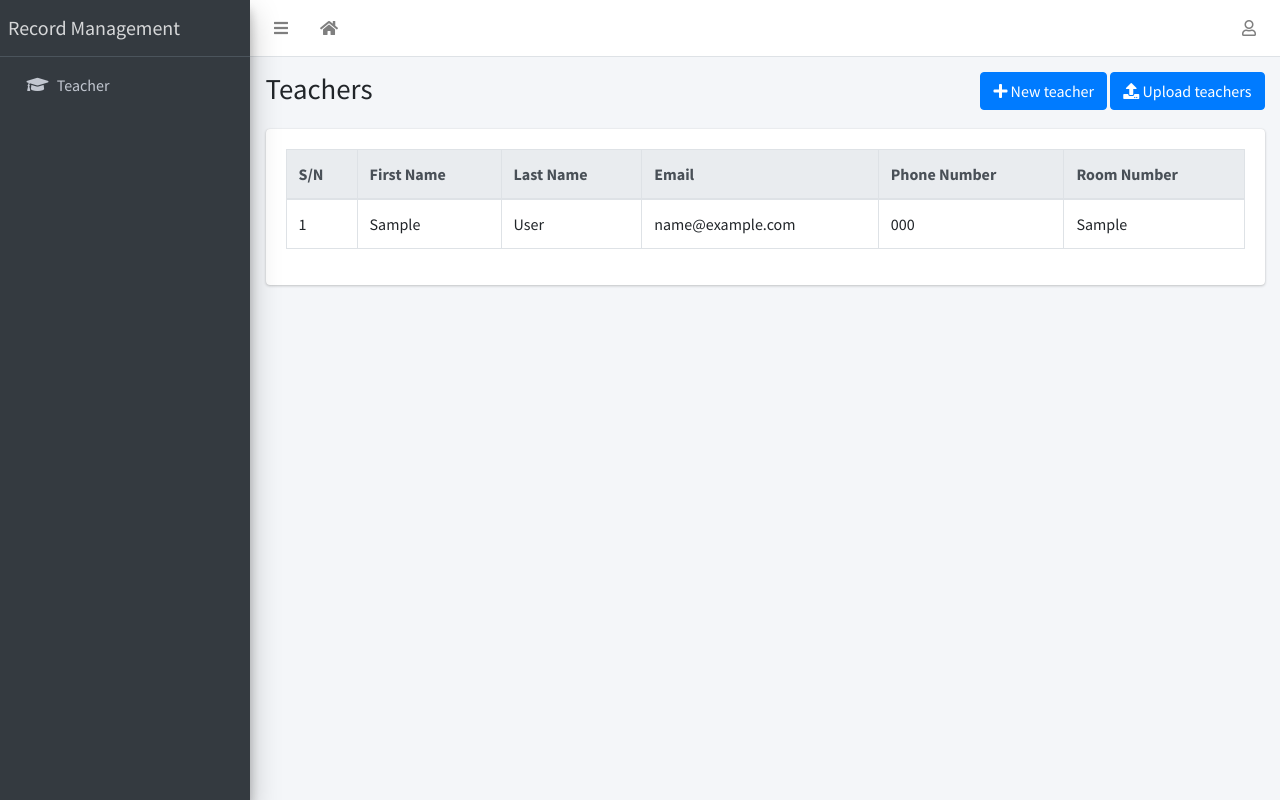
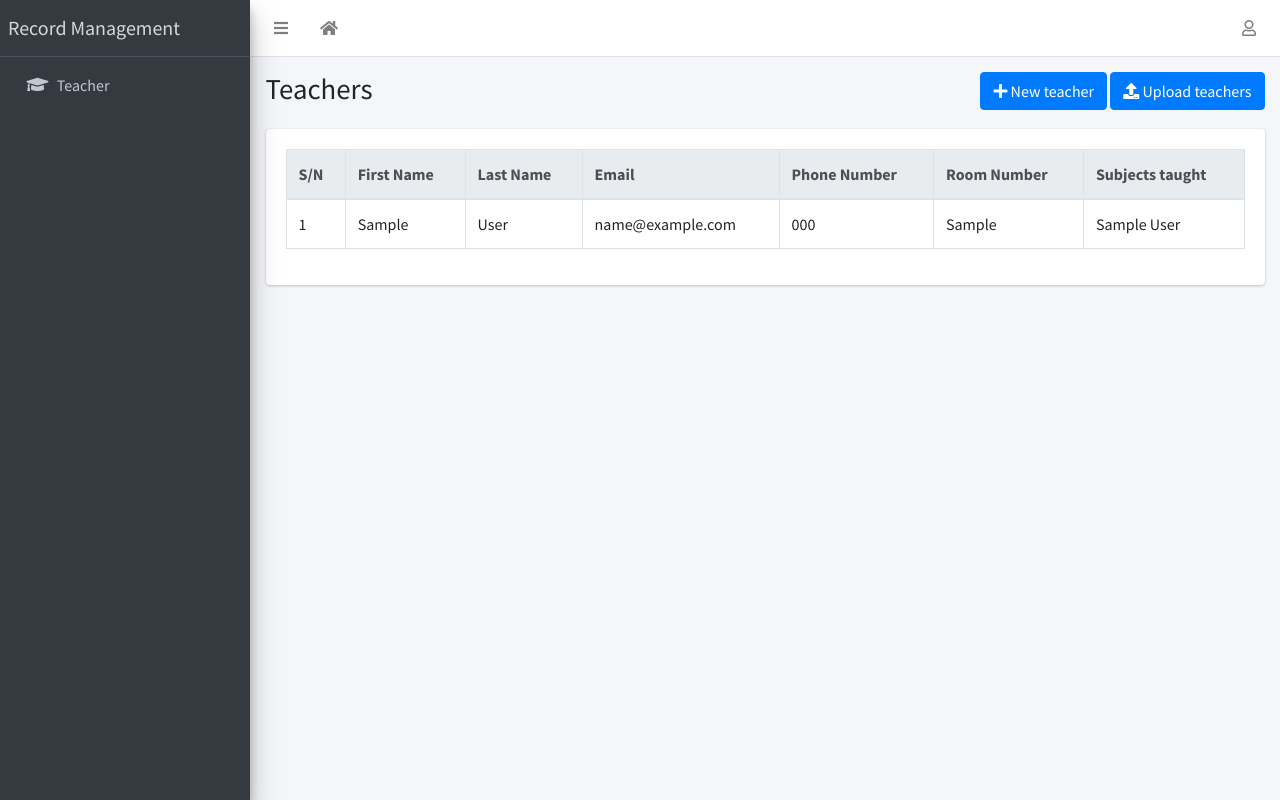
Before and after one commit to meistiyak/Teacher-record, a Django app: page /teacher/list in a window 1280 px wide. Run offline with Django 3.2, Linux system fonts and the light colour scheme; a user stored in the database is signed in; tables that the repository leaves empty hold one stand-in row (values such as "Sample post"); some libraries are stand-ins or nearby versions.

Commit message:
Add subjects taught column in the list

```diff
--- a/teachers/templates/teachers/teacher_list.html
+++ b/teachers/templates/teachers/teacher_list.html
@@ -20,6 +20,7 @@
           <th>Email</th>
           <th>Phone Number</th>
           <th>Room Number</th>
+          <th>Subjects taught</th>
         </tr>
       </thead>
       <tbody>
@@ -42,6 +43,9 @@
             <td>
                 {% if teacher.room_no %}{{ teacher.room_no }}{% endif %}
             </td>
+            <td>
+                {% if teacher.subject_taught %}{{ teacher.subject_taught }}{% endif %}
+            </td>
           </tr>
         {% endfor %}
 
```
